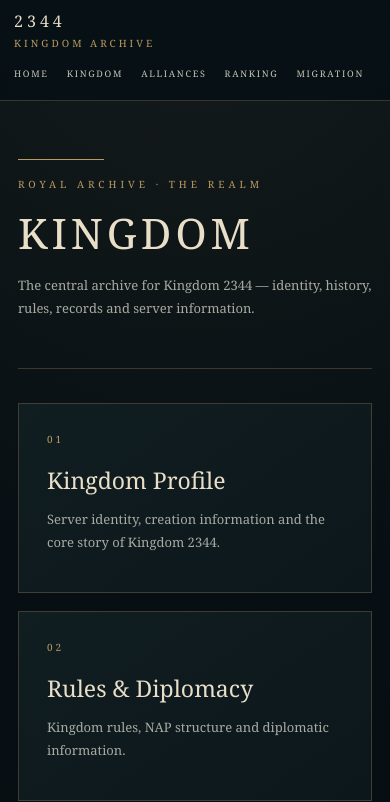
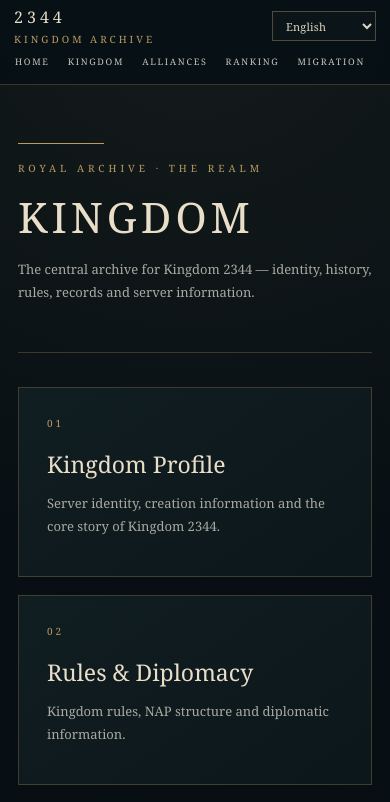
Before and after one commit to 366big/2344homepage, a plain HTML site: page kingdom2344_scalable_latest/pages/kingdom/index.html in a window 390 px wide. Shown: the top 802 px of the page. Drawn offline with Linux system fonts and the light colour scheme.

Commit message:
Add files via upload

```diff
--- a/kingdom2344_scalable_latest/css/global.css
+++ b/kingdom2344_scalable_latest/css/global.css
@@ -96,11 +96,37 @@
   flex:0 0 auto !important;
   margin:0 !important;
 }
-.navin .lang select{
+ .navin .lang select{
+  width:118px !important;
+  min-width:118px !important;
   height:32px !important;
-  min-width:118px !important;
-  padding:7px 10px !important;
+  padding:7px 28px 7px 10px !important;
   margin:0 !important;
+  box-sizing:border-box !important;
+  appearance:auto !important;
+  -webkit-appearance:auto !important;
+  background:#0b1519 !important;
+  color:#ddd4c2 !important;
+  border:1px solid rgba(185,154,97,.4) !important;
+  border-radius:0 !important;
+  font-family:Georgia, "Times New Roman", serif !important;
+  font-size:12px !important;
+  line-height:16px !important;
+  letter-spacing:.2px !important;
+  text-transform:none !important;
+  outline:none !important;
+  box-shadow:none !important;
+  cursor:none !important;
+}
+.navin .lang select:hover,
+.navin .lang select:focus{
+  border-color:rgba(185,154,97,.72) !important;
+  background:#0d191d !important;
+}
+.navin .lang select option{
+  background:#0b1519 !important;
+  color:#ddd4c2 !important;
+  font-family:Georgia, "Times New Roman", serif !important;
 }
 
 /* Keep the header compact and usable on phones.
@@ -108,36 +134,38 @@
 @media (max-width:760px){
   .navin{
     height:auto !important;
-    min-height:72px !important;
-    padding:10px 14px !important;
+    min-height:70px !important;
+    padding:10px 14px 9px !important;
     display:grid !important;
-    grid-template-columns:1fr auto !important;
-    grid-template-rows:auto auto !important;
+    grid-template-columns:minmax(0,1fr) auto !important;
+    grid-template-rows:32px auto !important;
     column-gap:12px !important;
     row-gap:8px !important;
     align-items:center !important;
+  }
+  .nav-actions{
+    display:contents !important;
   }
   .navin .brand{
     grid-column:1 !important;
     grid-row:1 !important;
     font-size:16px !important;
   }
-  .nav-actions{
+  .navin .links{
     grid-column:1 / -1 !important;
     grid-row:2 !important;
     width:100% !important;
     min-width:0 !important;
-    margin:0 !important;
     display:flex !important;
     justify-content:flex-start !important;
-    gap:12px !important;
+    gap:18px !important;
     overflow-x:auto !important;
     overflow-y:hidden !important;
     -webkit-overflow-scrolling:touch !important;
     scrollbar-width:none !important;
-    padding-bottom:2px !important;
+    padding:0 1px 2px !important;
   }
-  .nav-actions::-webkit-scrollbar{display:none !important}
+  .navin .links::-webkit-scrollbar{display:none !important}
   .navin .links{
     flex:0 0 auto !important;
     justify-content:flex-start !important;
@@ -150,12 +178,17 @@
     padding:5px 0 !important;
   }
   .navin .lang{
+    grid-column:2 !important;
+    grid-row:1 !important;
     margin-left:auto !important;
+    align-self:center !important;
   }
   .navin .lang select{
-    min-width:96px !important;
+    width:104px !important;
+    min-width:104px !important;
     height:30px !important;
-    font-size:9px !important;
+    padding:6px 24px 6px 9px !important;
+    font-size:11px !important;
   }
 }
 
```
